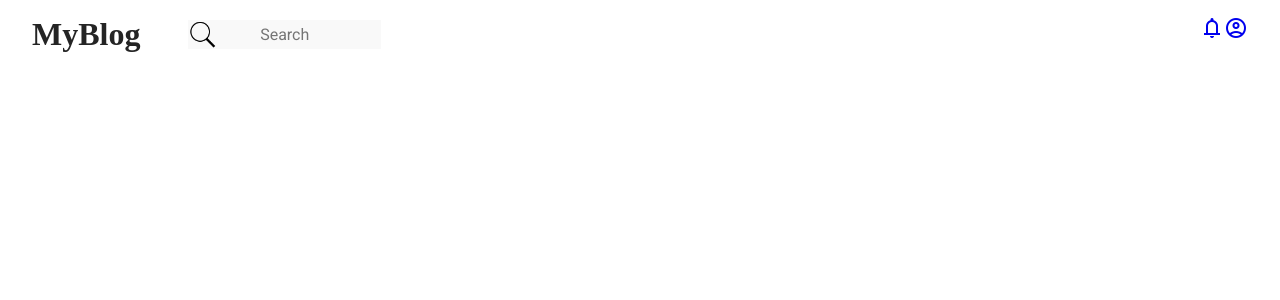
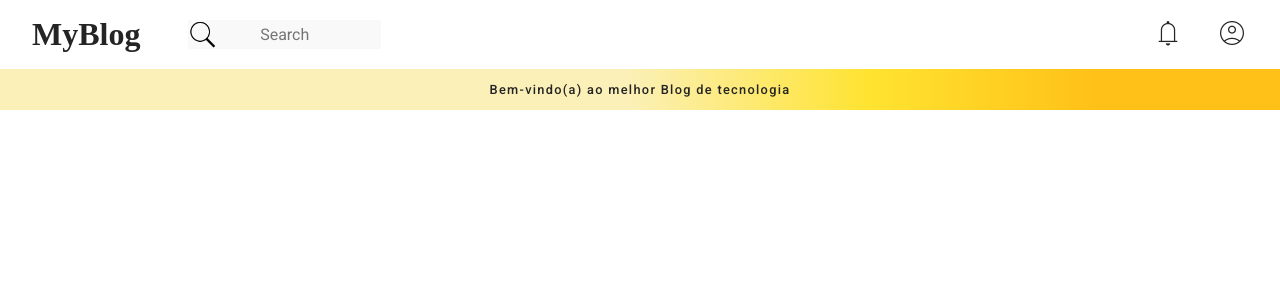
Before and after one commit to MoisesssDev/MyBlog-React, a React (Vite) app: page / in a window 1280 px wide. Shown: the top 300 px of the page. Built offline with nearby package versions, Linux system fonts and the light colour scheme; a web font is replaced by a local one.

Commit message:
Finaliza a navBar e adiciona mensagem de bem-vindo

```diff
--- a/src/components/Header/Header.jsx
+++ b/src/components/Header/Header.jsx
@@ -2,6 +2,7 @@ import styles from './Header.module.css';
 
 function Header() {
   return (
+    <>
       <header className={styles.header}>
         <div className={styles.logoContainer}>
           <h1>MyBlog</h1>
@@ -21,6 +22,10 @@ function Header() {
           </a>
         </nav>
       </header>
+      <div className={styles.msgBemVindo}>
+        <p>Bem-vindo(a) ao melhor Blog de tecnologia</p>
+      </div>
+    </>
   );
 }
 
--- a/src/components/Header/Header.module.css
+++ b/src/components/Header/Header.module.css
@@ -29,3 +29,29 @@
 .logoContainer input ::placeholder {
   text-align: end;
 }
+
+.navBar {
+  display: flex;
+  align-items: center;
+  gap: 2rem;
+}
+
+.navBar a {
+  text-decoration: none;
+  color: var(--gray-200);
+}
+
+.navBar a span {
+  font-size: 2rem;
+  font-weight: 200;
+}
+
+.msgBemVindo {
+  background: var(--gradient);
+  width: 100%;
+  padding: 0.8rem 0;
+  text-align: center;
+  font-weight: 500;
+  font-size: 0.8rem;
+  letter-spacing: 1.3px;
+}
```
Lines whose indentation alone changed are shown as unchanged.
